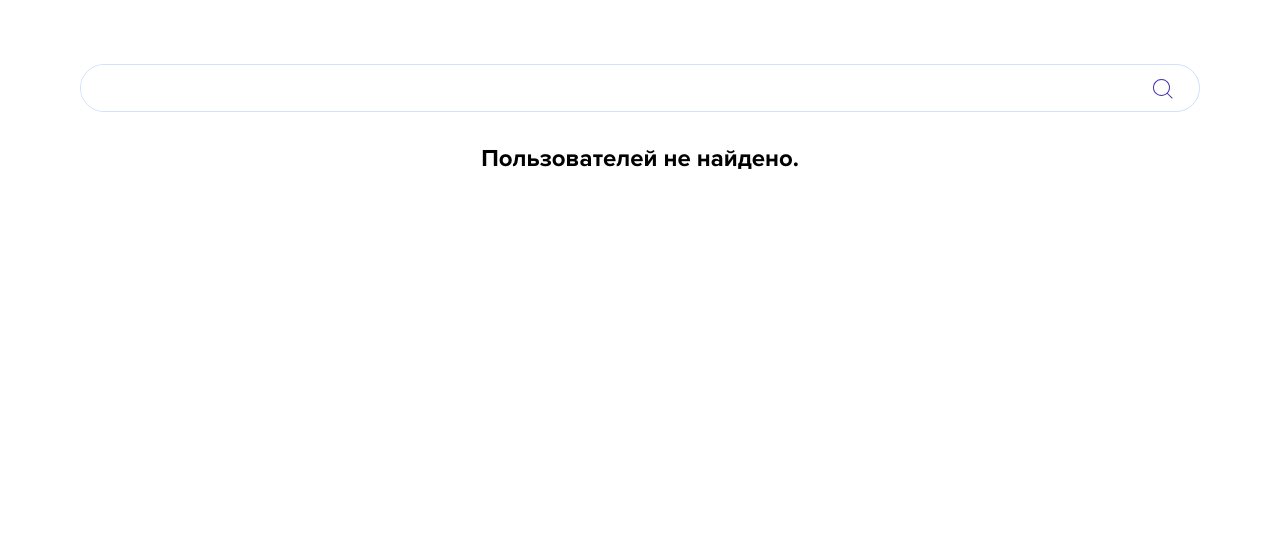
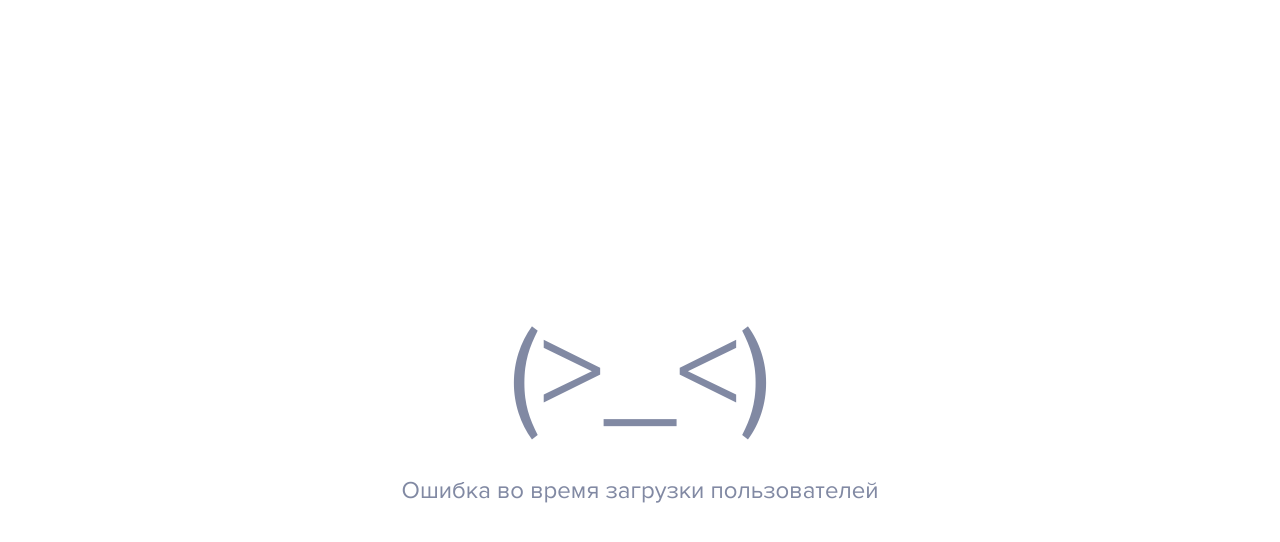
Before and after one commit to Eieny/globexit-test, a React (Create React App) app in the folder client/: page / in a window 1280 px wide. Shown: the top 542 px of the page. Built offline with nearby package versions, Linux system fonts and the light colour scheme.

Commit message:
feat(ui): добавлен отлов ошибок в компонетах

```diff
--- a/client/src/App.tsx
+++ b/client/src/App.tsx
@@ -1,6 +1,6 @@
 import { useEffect, useState } from 'react';
+import { UserList, SearchInput, UserDetailModal } from 'components';
 import User from 'data/user';
-import { UserList, SearchInput, UserDetailModal } from 'components';
 import UserService from 'services/user.remote';
 import HttpClient from 'utils/http-client';
 import css from './App.module.css';
@@ -8,20 +8,31 @@ import css from './App.module.css';
 const http = new HttpClient();
 const services = new UserService(http);
 
-function App() {
+type Props = { onError: (message?: string) => void };
+
+function App(props: Props) {
+  const { onError } = props;
   const [isModalOpen, toggleModal] = useState(false);
   const [searchValue, setSearchValue] = useState('');
   const [users, setUsers] = useState<User[]>([]);
   const [selectedUser, selectUser] = useState<User | null>(null);
 
   const getAllUsers = async () => {
-    const res = await services.all();
-    setUsers(res);
+    try {
+      const res = await services.all();
+      setUsers(res);
+    } catch (e: any) {
+      onError('Ошибка во время загрузки пользователей');
+    }
   };
 
   const getUserByName = async () => {
-    const res = await services.getByName(searchValue);
-    setUsers(res);
+    try {
+      const res = await services.getByName(searchValue);
+      setUsers(res);
+    } catch (e: any) {
+      onError('Ошибка во время поиска пользователей');
+    }
   };
 
   const handleClose = () => {
--- /dev/null
+++ b/client/src/components/error-boundary/ErrorBoundary.tsx
@@ -0,0 +1,31 @@
+import React from 'react';
+
+type Props = {
+  /**
+   * Заглушка, отображающаяся при отлове ошибки.
+   */
+  fallback: React.ReactNode;
+  children?: React.ReactNode;
+};
+type ErrorStateType = { hasError: boolean };
+
+/**
+ * Компонент для отлова ошибок.
+ */
+class ErrorBoundary extends React.Component<Props, ErrorStateType> {
+  constructor(props: Props) {
+    super(props);
+    this.state = { hasError: false };
+  }
+
+  static getDerivedStateFromError() {
+    return { hasError: true };
+  }
+
+  render() {
+    if (this.state.hasError) return this.props.fallback;
+    return this.props.children;
+  }
+}
+
+export default ErrorBoundary;
--- /dev/null
+++ b/client/src/components/error-fallback/ErrorBoundary.module.css
@@ -0,0 +1,21 @@
+.fallback {
+  display: flex;
+  flex-direction: column;
+  justify-content: center;
+  align-items: center;
+  gap: 24px;
+
+  width: 100vw;
+  height: 100vh;
+
+  background-color: var(--background-color);
+  color: var(--text-color_light);
+}
+
+.fallback div:first-child {
+  font-size: 128px;
+}
+
+.fallback .message {
+  font-size: 24px;
+}
--- /dev/null
+++ b/client/src/components/error-fallback/ErrorFallback.tsx
@@ -0,0 +1,18 @@
+import css from './ErrorBoundary.module.css';
+
+type Props = { message?: string };
+
+/**
+ * Заглушка на ошибки.
+ */
+const ErrorFallback = (props: Props) => {
+  const { message } = props;
+  return (
+    <div className={css['fallback']}>
+      <div>{'(>_<)'}</div>
+      {message && <div className={css['message']}>{message}</div>}
+    </div>
+  );
+};
+
+export default ErrorFallback;
--- a/client/src/components/index.ts
+++ b/client/src/components/index.ts
@@ -1,5 +1,7 @@
 import UserList from './user-list/UserList';
 import SearchInput from './search-input/SearchInput';
 import UserDetailModal from './user-detail-modal/UserDetailModal';
+import ErrorBoundary from './error-boundary/ErrorBoundary';
+import ErrorFallback from './error-fallback/ErrorFallback';
 
-export { UserList, SearchInput, UserDetailModal };
+export { UserList, SearchInput, UserDetailModal, ErrorBoundary, ErrorFallback };
--- a/client/src/index.tsx
+++ b/client/src/index.tsx
@@ -1,15 +1,33 @@
-import React from 'react';
+import React, { useState } from 'react';
 import ReactDOM from 'react-dom/client';
+import { ErrorBoundary, ErrorFallback } from 'components';
 import App from './App';
 import reportWebVitals from './reportWebVitals';
 import './index.css';
+
+const ErrorBoundaryApp = () => {
+  const [hasError, setHasError] = useState(false);
+  const [errorMessage, setErrorMessage] = useState<string>();
+
+  const handleError = (message?: string) => {
+    setHasError(true);
+    setErrorMessage(message);
+  };
+
+  if (hasError) return <ErrorFallback message={errorMessage} />;
+  return (
+    <ErrorBoundary fallback={<ErrorFallback message='Внутренняя ошибка' />}>
+      <App onError={handleError} />
+    </ErrorBoundary>
+  );
+};
 
 const root = ReactDOM.createRoot(
   document.getElementById('root') as HTMLElement
 );
 root.render(
   <React.StrictMode>
-    <App />
+    <ErrorBoundaryApp />
   </React.StrictMode>
 );
 
```
